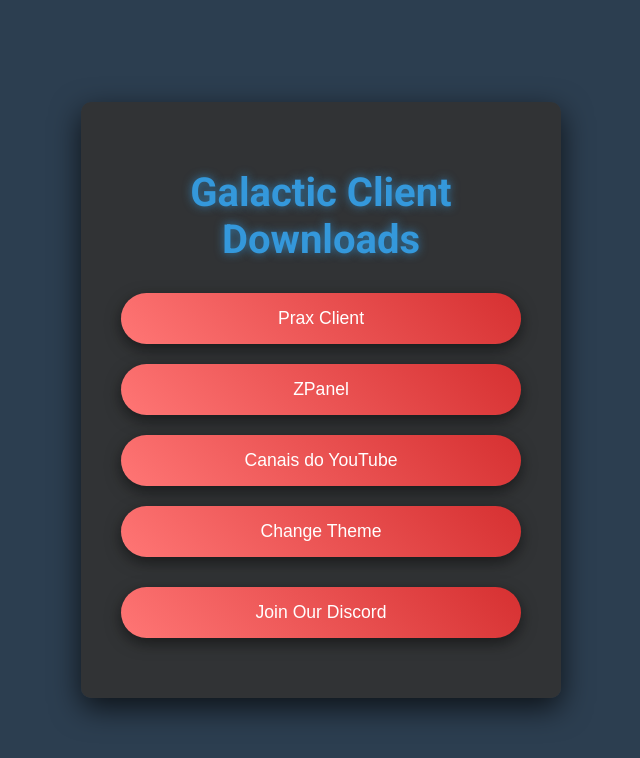
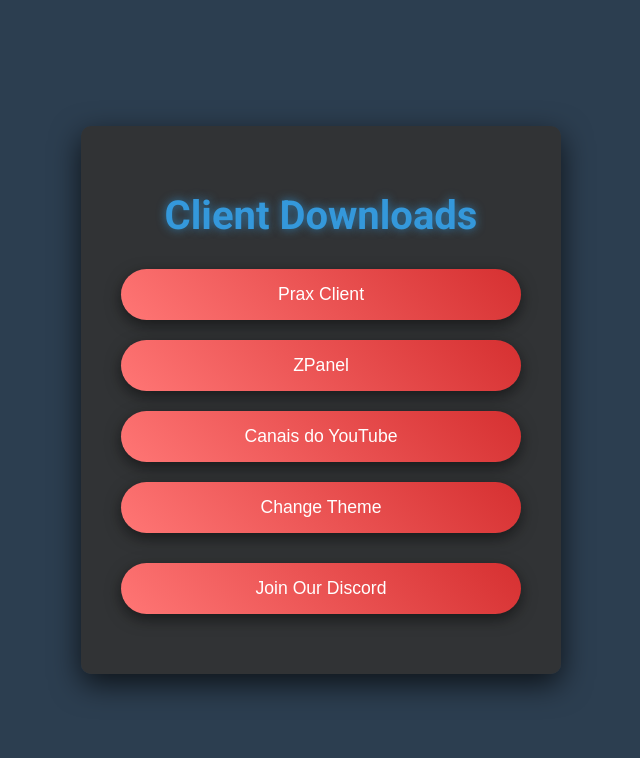
Before and after one commit to Megamexlevi2/Panel-clients, a plain HTML site: page index.html in a window 1280 px wide. Shown: the whole page, without its empty margins (319-959 px from the left). Drawn offline with Linux system fonts and the light colour scheme.

Commit message:
Atualiza index.html com novas alterações

```diff
--- a/index.html
+++ b/index.html
@@ -9,7 +9,7 @@
 </head>
 <body class="theme1">
     <div class="container">
-        <h1>Galactic Client Downloads</h1>
+        <h1>Client Downloads</h1>
         <a href="https://mega.nz/file/2AolQJgQ#F6Jm8fzF0LbKMtyOYqADycusMGpXPqzMdYsu5DiZ2aU" download>
             <button>Prax Client</button>
         </a>
```
